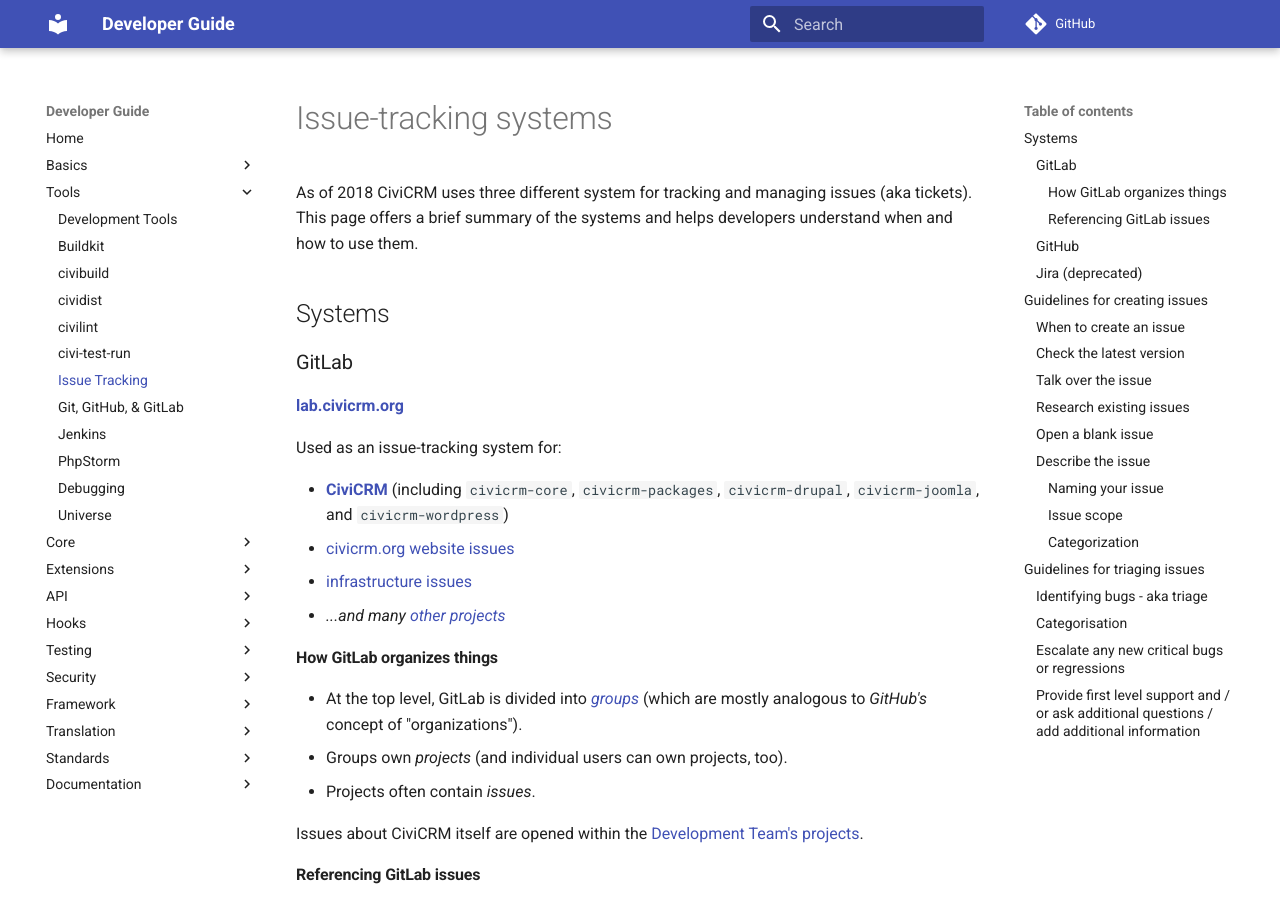
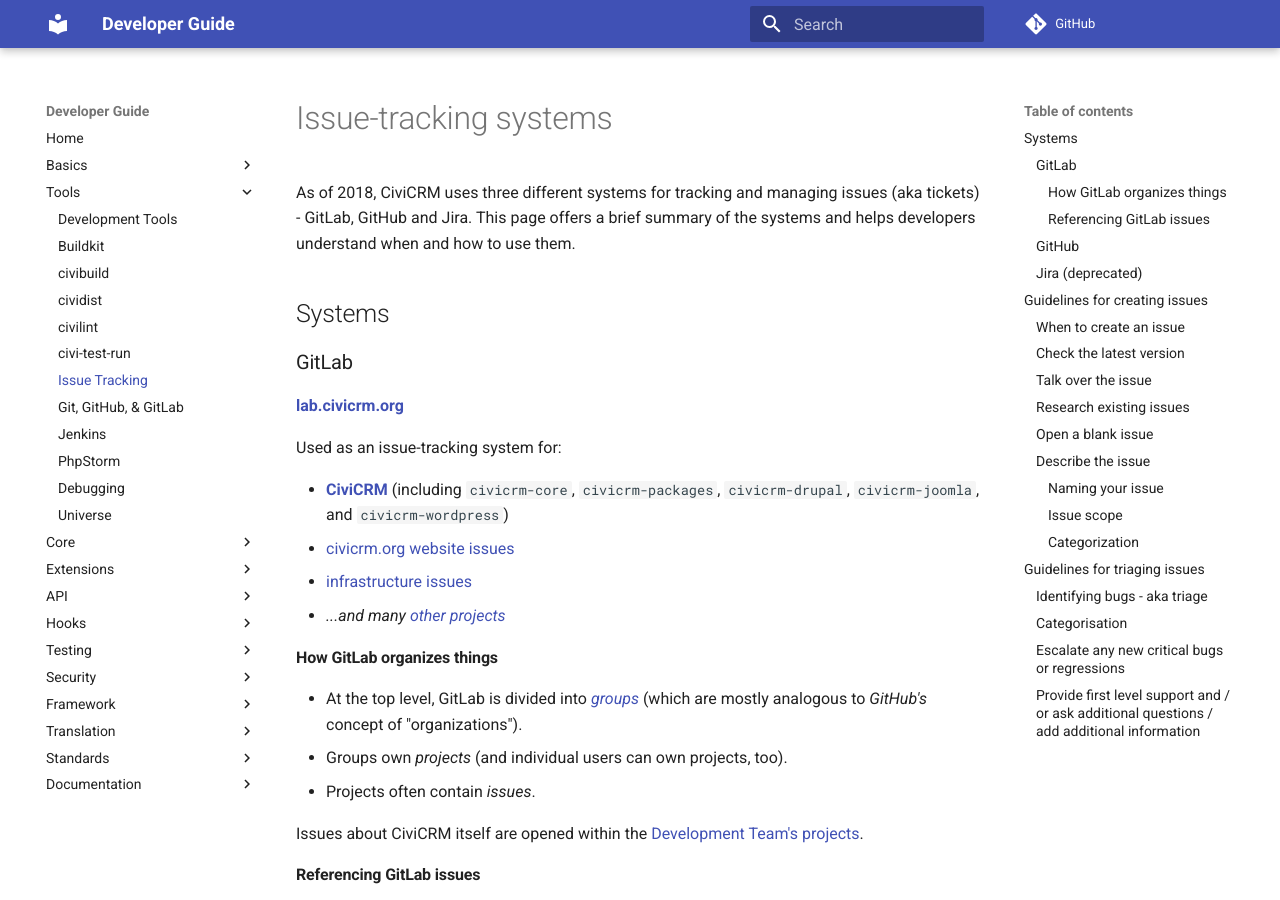
Before and after one commit to civicrm/civicrm-dev-docs, an MkDocs documentation site: the page built from docs/tools/issue-tracking.md, in a window 1280 px wide and 900 px high. Built offline with MkDocs 1.6.1 and Material for MkDocs 9.7.7, drawn with Linux system fonts in a browser that asks for light colours; comment, search, counter and statistics services are not loaded; old or Windows-style settings are respelled for this version of MkDocs.

Commit message:
update intro text

```diff
--- a/docs/tools/issue-tracking.md
+++ b/docs/tools/issue-tracking.md
@@ -1,6 +1,6 @@
 # Issue-tracking systems
 
-As of 2018 CiviCRM uses three different system for tracking and managing issues (aka tickets). This page offers a brief summary of the systems and helps developers understand when and how to use them.
+As of 2018, CiviCRM uses three different systems for tracking and managing issues (aka tickets) - GitLab, GitHub and Jira. This page offers a brief summary of the systems and helps developers understand when and how to use them.
 
 
 ## Systems
```
